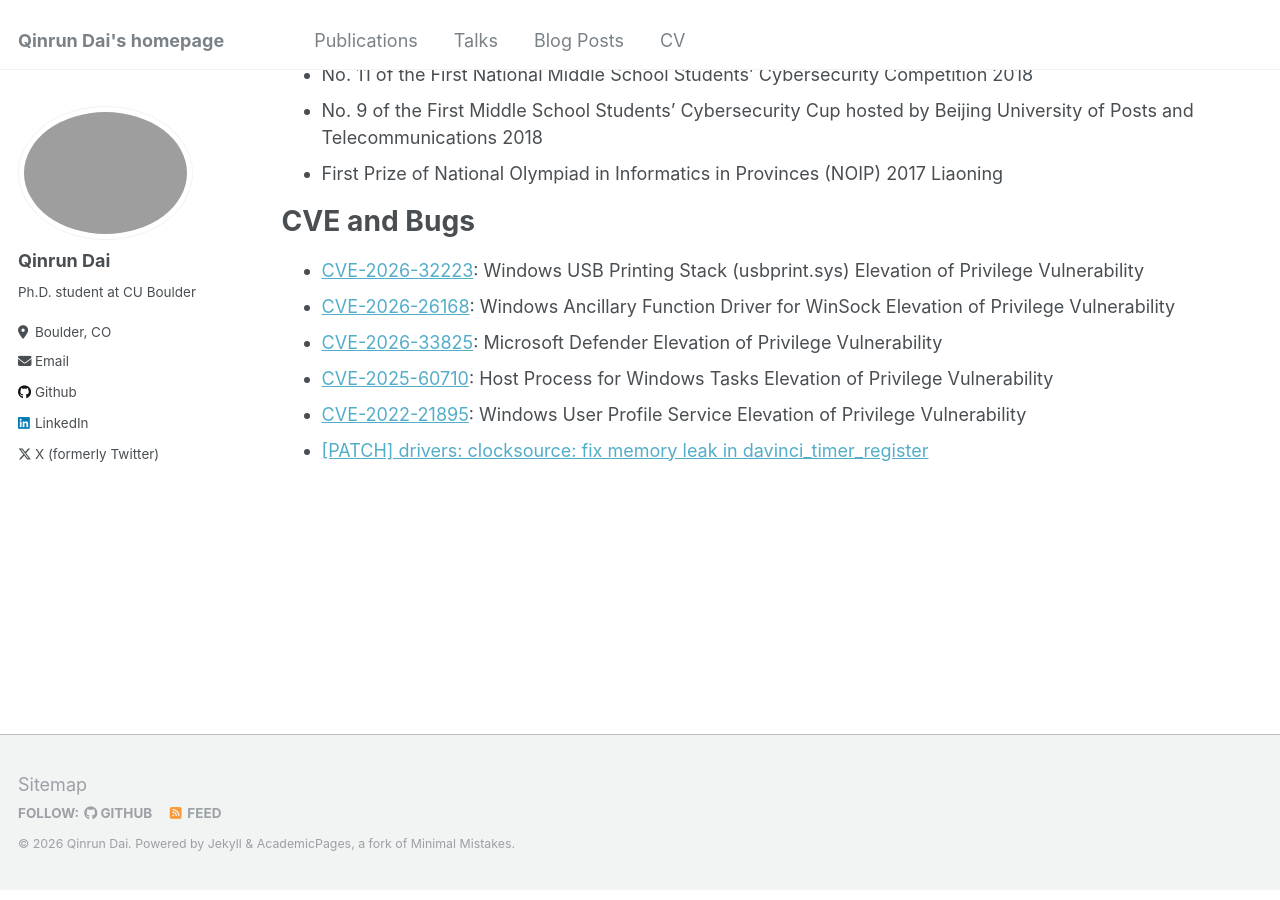
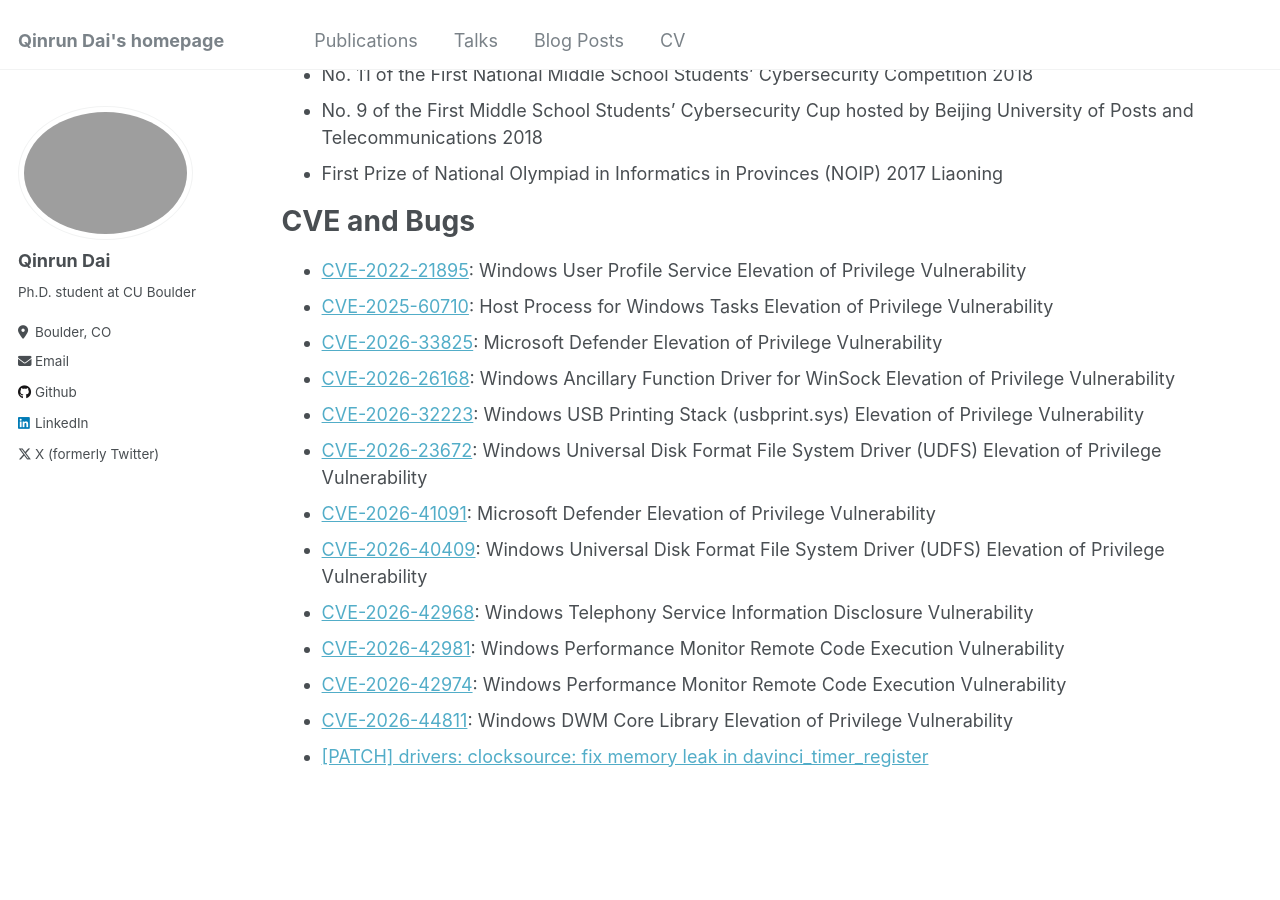
Before and after one commit to second5t/second5t.github.io, a Jekyll site: the page built from _pages/cv.md, in a window 1280 px wide and 900 px high, scrolled down 2509 px. Built offline with Jekyll 4.4.1, drawn with Linux system fonts in a browser that asks for light colours.

Commit message:
Update CVE list in CV document
Added multiple CVE entries related to Windows vulnerabilities.

```diff
--- a/_pages/cv.md
+++ b/_pages/cv.md
@@ -82,9 +82,16 @@ Awards
 
 CVE and Bugs
 ======
+* [CVE-2022-21895](https://msrc.microsoft.com/update-guide/en-US/advisory/CVE-2022-21895): Windows User Profile Service Elevation of Privilege Vulnerability
+* [CVE-2025-60710](https://msrc.microsoft.com/update-guide/en-US/advisory/CVE-2025-60710): Host Process for Windows Tasks Elevation of Privilege Vulnerability
+* [CVE-2026-33825](https://msrc.microsoft.com/update-guide/vulnerability/CVE-2026-33825): Microsoft Defender Elevation of Privilege Vulnerability
+* [CVE-2026-26168](https://msrc.microsoft.com/update-guide/vulnerability/CVE-2026-26168): Windows Ancillary Function Driver for WinSock Elevation of Privilege Vulnerability
 * [CVE-2026-32223](https://msrc.microsoft.com/update-guide/vulnerability/CVE-2026-32223): Windows USB Printing Stack (usbprint.sys) Elevation of Privilege Vulnerability
-* [CVE-2026-26168](https://msrc.microsoft.com/update-guide/vulnerability/CVE-2026-26168): Windows Ancillary Function Driver for WinSock Elevation of Privilege Vulnerability
-* [CVE-2026-33825](https://msrc.microsoft.com/update-guide/vulnerability/CVE-2026-33825): Microsoft Defender Elevation of Privilege Vulnerability
-* [CVE-2025-60710](https://msrc.microsoft.com/update-guide/en-US/advisory/CVE-2025-60710): Host Process for Windows Tasks Elevation of Privilege Vulnerability
-* [CVE-2022-21895](https://msrc.microsoft.com/update-guide/en-US/advisory/CVE-2022-21895): Windows User Profile Service Elevation of Privilege Vulnerability
+* [CVE-2026-23672](https://msrc.microsoft.com/update-guide/vulnerability/CVE-2026-23672): Windows Universal Disk Format File System Driver (UDFS) Elevation of Privilege Vulnerability
+* [CVE-2026-41091](https://msrc.microsoft.com/update-guide/vulnerability/CVE-2026-41091): Microsoft Defender Elevation of Privilege Vulnerability
+* [CVE-2026-40409](https://msrc.microsoft.com/update-guide/vulnerability/CVE-2026-40409): Windows Universal Disk Format File System Driver (UDFS) Elevation of Privilege Vulnerability
+* [CVE-2026-42968](https://msrc.microsoft.com/update-guide/vulnerability/CVE-2026-42968): Windows Telephony Service Information Disclosure Vulnerability
+* [CVE-2026-42981](https://msrc.microsoft.com/update-guide/vulnerability/CVE-2026-42981): Windows Performance Monitor Remote Code Execution Vulnerability
+* [CVE-2026-42974](https://msrc.microsoft.com/update-guide/vulnerability/CVE-2026-42974): Windows Performance Monitor Remote Code Execution Vulnerability
+* [CVE-2026-44811](https://msrc.microsoft.com/update-guide/vulnerability/CVE-2026-44811): Windows DWM Core Library Elevation of Privilege Vulnerability
 * [\[PATCH\] drivers: clocksource: fix memory leak in davinci_timer_register](https://lore.kernel.org/lkml/20230322151945.102353-1-flno@hust.edu.cn/)
```
